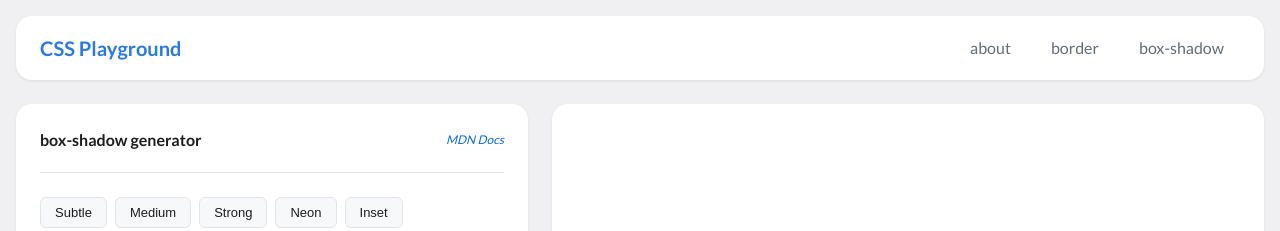
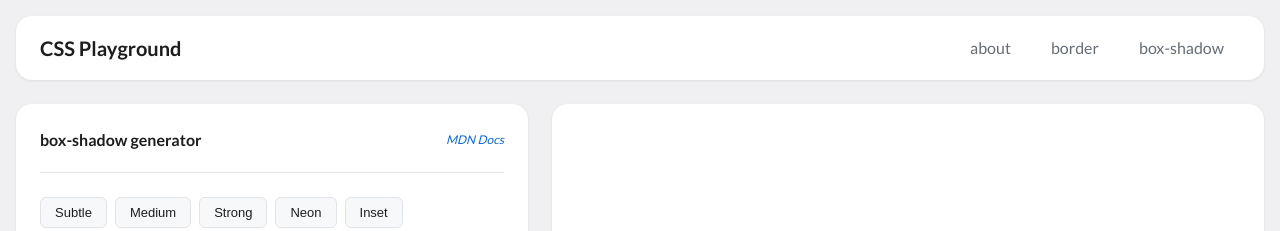
Before and after one commit to naher94/css-playground, a Jekyll site: the page built from index.html, in a window 1280 px wide. Shown: the top 231 px of the page. Built offline with Jekyll 4.4.1, drawn with Linux system fonts in a browser that asks for light colours.

Commit message:
Update design-system.scss

```diff
--- a/_sass/design-system.scss
+++ b/_sass/design-system.scss
@@ -60,6 +60,12 @@ header {
     display: flex;
     justify-content: space-between;
     align-items: center;
+
+    .header-left{
+      a{
+        color: inherit;
+      }
+    }
 
     h1 {
       font-size: 1.25rem;
```
